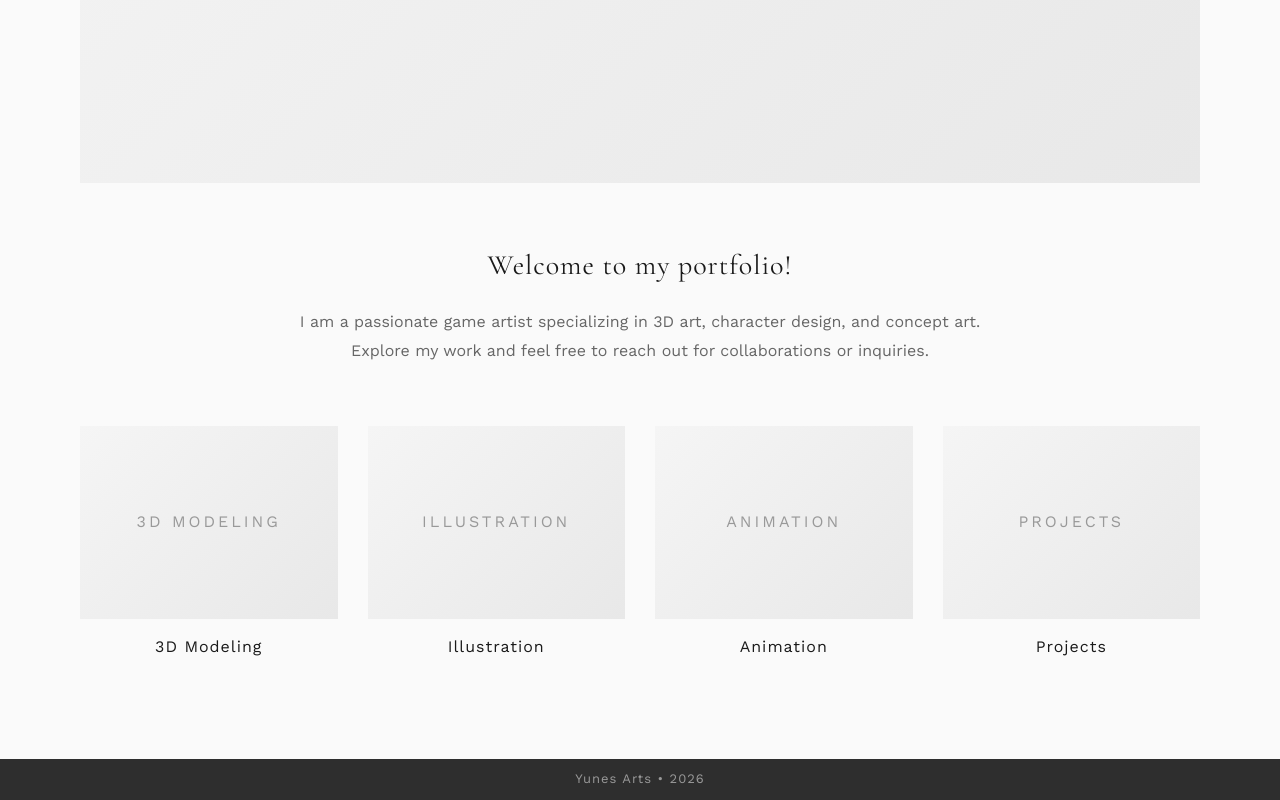
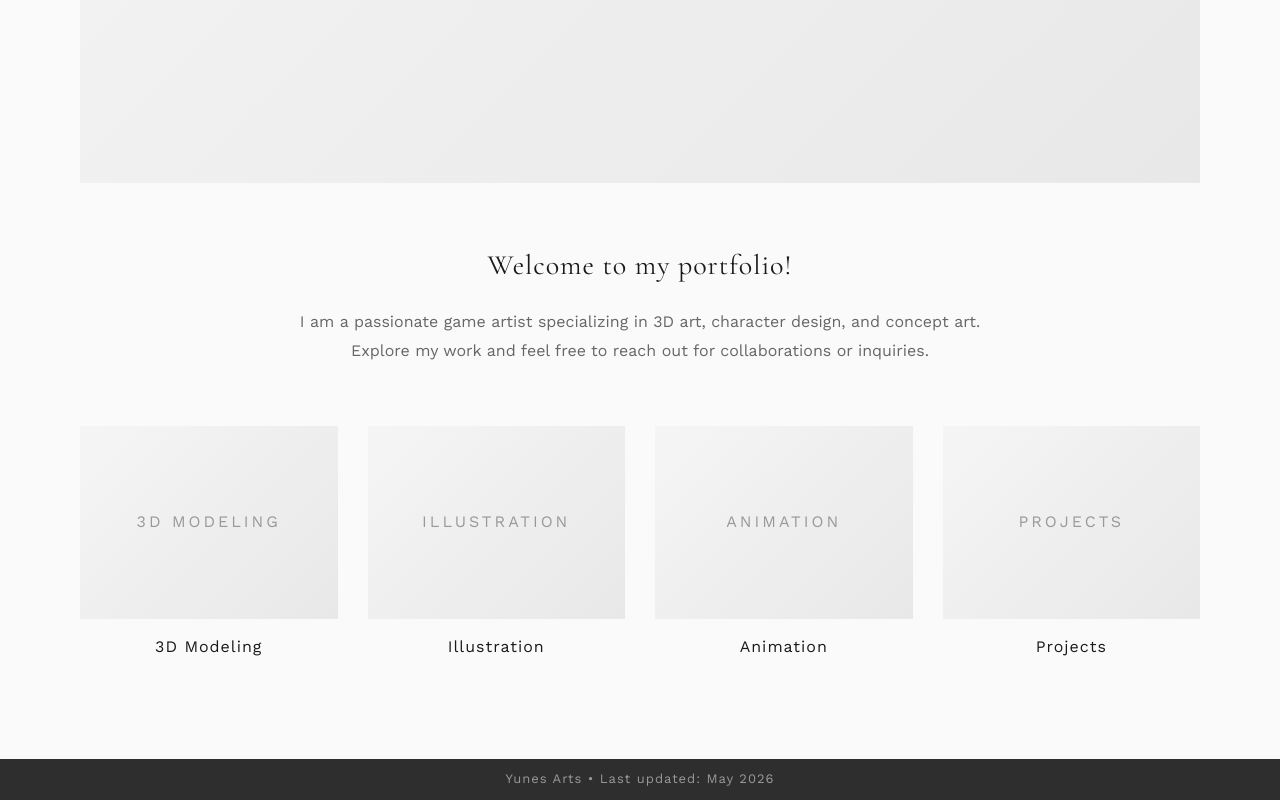
Before and after one commit to YunesArts/yunesarts-portfolio, a plain HTML site: page index.html in a window 1280 px wide. Shown: the part 751-1551 px from the top of the page. Drawn offline with nearby package versions, Linux system fonts and the light colour scheme.

Commit message:
changed bottom text

```diff
--- a/index.html
+++ b/index.html
@@ -109,6 +109,10 @@
         </a>
     </section>
 
+  <footer>
+    <p>Yunes Arts • Last updated: May 2026</p>
+</footer>
+
     <!-- Mobile Menu Script -->
     <script>
         const menuToggle = document.querySelector('.mobile-menu-toggle');
@@ -127,10 +131,5 @@
         });
     </script>
 
-    <!-- Footer -->
-    <footer>
-        <p>Yunes Arts • 2026</p>
-    </footer>
-
 </body>
 </html>
```
Also changed, not shown: 3d-characters.html (+4 -0 lines), 3d-environment.html (+4 -0 lines), 3d-modeling.html (+4 -0 lines), 3d-props.html (+4 -0 lines), about.html (+4 -0 lines), animation.html (+4 -0 lines), character-design.html (+4 -0 lines), concept-art.html (+4 -0 lines), contact.html (+4 -0 lines), illustration.html (+4 -0 lines), projects.html (+4 -0 lines).
